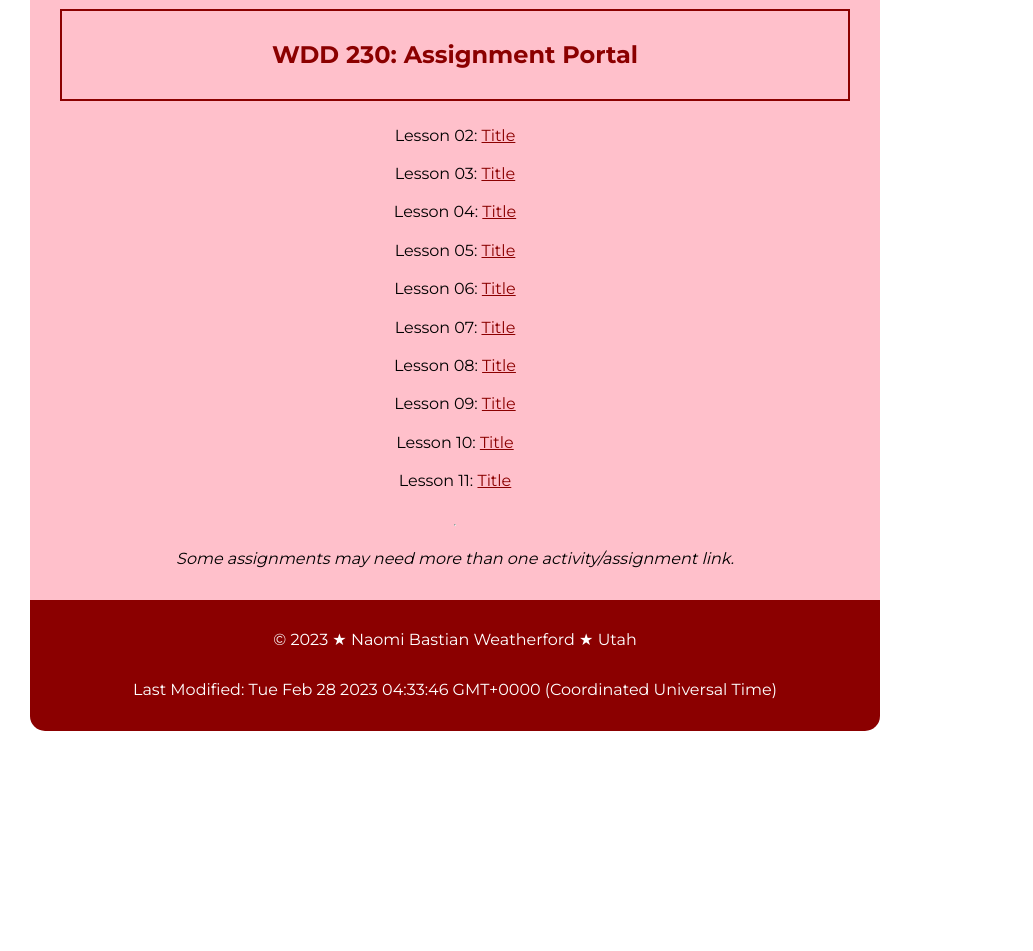
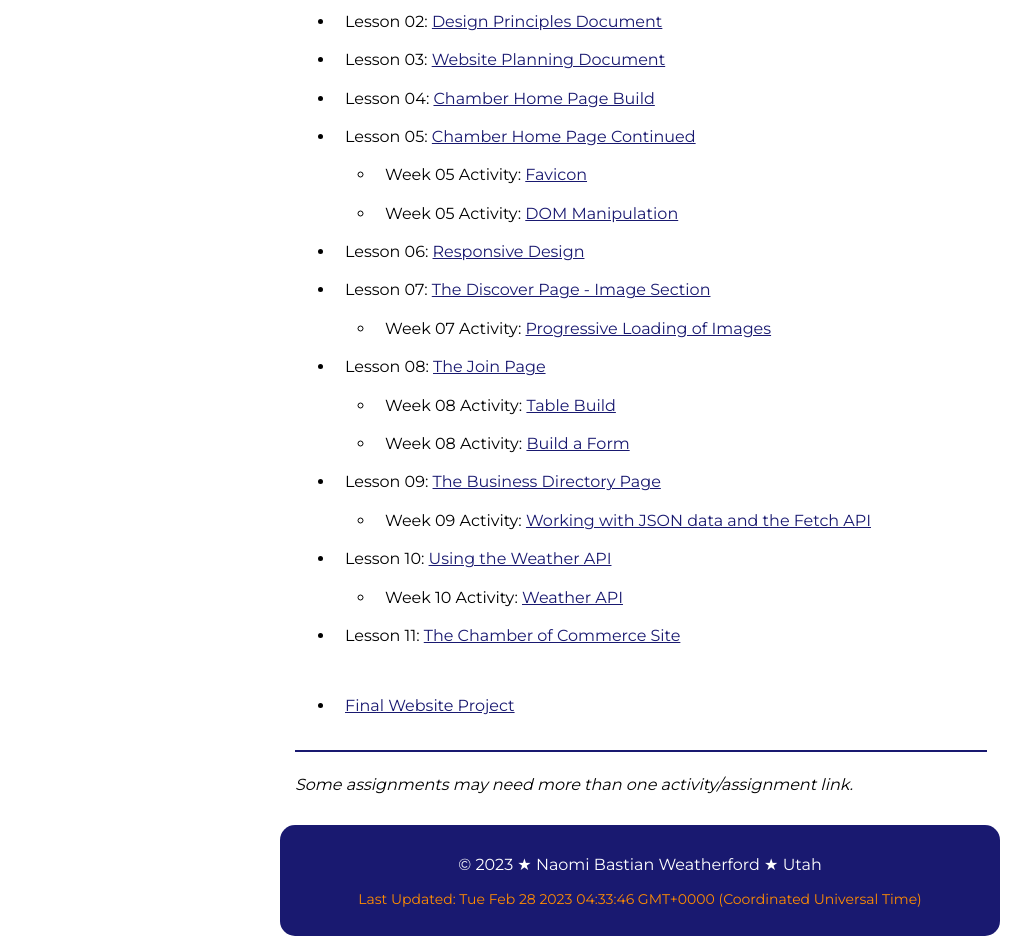
Before and after one commit to astronaomical/wdd230, a plain HTML site: page index.html in a window 1280 px wide. Shown: the part 495-1446 px from the top of the page, without its empty margins (0-1033 px from the left). Before the commit the page ends 1256 px from the top, so only its background shows below. Drawn offline with nearby package versions, Linux system fonts and the light colour scheme.

Commit message:
Added folders, changed CSS, added links

```diff
--- a/index.html
+++ b/index.html
@@ -14,29 +14,68 @@
   </head>
   <body>
     <header>
-        <img src="images/portrait.jpg" alt="Family Portrait">
+      <img src="images/portrait.jpg" alt="Family Portrait" />
       <h1>Naomi Bastian Weatherford</h1>
     </header>
     <main>
       <h2>WDD 230: Assignment Portal</h2>
       <ul>
-        <li>Lesson 02: <a href="#" title="#">Title</a></li>
-        <li>Lesson 03: <a href="#" title="#">Title</a></li>
-        <li>Lesson 04: <a href="#" title="#">Title</a></li>
-        <li>Lesson 05: <a href="#" title="#">Title</a></li>
-        <li>Lesson 06: <a href="#" title="#">Title</a></li>
-        <li>Lesson 07: <a href="#" title="#">Title</a></li>
-        <li>Lesson 08: <a href="#" title="#">Title</a></li>
-        <li>Lesson 09: <a href="#" title="#">Title</a></li>
-        <li>Lesson 10: <a href="#" title="#">Title</a></li>
-        <li>Lesson 11: <a href="#" title="#">Title</a></li>
+        <li>Lesson 02: <a href="#" title="#">Design Principles Document</a></li>
+        <li>Lesson 03: <a href="#" title="#">Website Planning Document</a></li>
+        <li>Lesson 04: <a href="#" title="#">Chamber Home Page Build</a></li>
+        <li>
+          Lesson 05: <a href="#" title="#">Chamber Home Page Continued</a>
+        </li>
+        <ul>
+          <li>Week 05 Activity: <a href="#" title="#">Favicon</a></li>
+          <li>Week 05 Activity: <a href="#" title="#">DOM Manipulation</a></li>
+        </ul>
+        <li>Lesson 06: <a href="#" title="#">Responsive Design</a></li>
+        <li>
+          Lesson 07: <a href="#" title="#">The Discover Page - Image Section</a>
+        </li>
+        <ul>
+          <li>
+            Week 07 Activity:
+            <a href="#" title="#">Progressive Loading of Images</a>
+          </li>
+        </ul>
+        <li>Lesson 08: <a href="#" title="#">The Join Page</a></li>
+        <ul>
+          <li>Week 08 Activity: <a href="#" title="#">Table Build</a></li>
+          <li>Week 08 Activity: <a href="#" title="#">Build a Form</a></li>
+        </ul>
+        <li>
+          Lesson 09: <a href="#" title="#">The Business Directory Page</a>
+        </li>
+        <ul>
+          <li>
+            Week 09 Activity:
+            <a href="#" title="#">Working with JSON data and the Fetch API</a>
+          </li>
+        </ul>
+        <li>Lesson 10: <a href="#" title="#">Using the Weather API</a></li>
+        <ul>
+          <li>Week 10 Activity: <a href="#" title="#">Weather API</a></li>
+        </ul>
+        <li>
+          Lesson 11: <a href="#" title="#">The Chamber of Commerce Site</a>
+        </li>
       </ul>
-      <hr>
-      <p><i>Some assignments may need more than one activity/assignment link.</i></p>
+      <ul>
+        <li><a href="#" title="#">Final Website Project</a></li>
+      </ul>
+      <hr />
+      <p>
+        <i>Some assignments may need more than one activity/assignment link.</i>
+      </p>
     </main>
     <footer>
-      <p>&copy; <span id="year"> </span> &#9733; Naomi Bastian Weatherford &#9733; Utah</p>
-      <p id="updated">Last Modified: <span id="lastmodified"></span></p>
+      <p>
+        &copy; <span id="year"> </span> &#9733; Naomi Bastian Weatherford
+        &#9733; Utah
+      </p>
+      <p id="updated">Last Updated: <span id="lastmodified"></span></p>
     </footer>
     <script src="scripts/index.js"></script>
   </body>
--- a/styles/index.css
+++ b/styles/index.css
@@ -1,44 +1,40 @@
-@import url('https://fonts.googleapis.com/css?family=Montserrat:400,500,700');
+@import url('https://fonts.googleapis.com/css2?family=Montserrat:wght@400;500;700&family=Playfair+Display:wght@400;500;700&display=swap');
 
 html {
   font-family: 'Montserrat', sans-serif;
 }
 
 body {
-  max-width: 850px;
+  max-width: 720px;
   background: white;
-  padding: 30px;
-
+  margin: auto;
+  padding: 15px;
 }
 
 header {
-  background: darkred;
+  background: midnightblue;
   display: flex;
   flex-direction: row;
   align-items: center;
   justify-content: center;
-  text-align: center;
   padding: 30px;
-  border-top-left-radius: 15px;
-  border-top-right-radius: 15px;
+  border-radius: 15px;
 }
 
 header img {
-  max-width: 250px;
+  max-width: 180px;
+  margin: 0 15px 0 0;
   padding: 15px;
   border: 2.5px solid white;
 }
 
 header h1 {
   color: white;
-  font-size: 2.5em;
+  font-size: 3em;
   padding: 15px;
-  max-width: 325px;
 }
 
 main {
-  background: pink;
-  text-align: center;
   padding: 15px;
   display: flex;
   flex-direction: column;
@@ -46,34 +42,44 @@ main {
 }
 
 main h2 {
-  color: darkred;
-  font-size: 1.5em;
-  padding: 30px 15px;
+  font-family: 'Playfair Display', serif;
+  color: midnightblue;
+  font-size: 2em;
+  padding: 25px 15px;
   margin: 15px 15px 0 15px;
-  border: 2.5px solid darkred;
-}
-
-main ul {
-  list-style-type: none;
-  padding: 0;
+  border: 2.5px solid midnightblue;
 }
 
 main ul li {
   padding: 10px;
 }
 
-main ul li a {
-  color: darkred;
+main ul li a:link, main ul li a:visited  {
+  color: midnightblue;
+}
+
+main ul li a:hover, main ul li a:active  {
+  color: darkorange;
+}
+
+hr {
+  border: 1px solid midnightblue;
+  width: 100%;
 }
 
 footer {
-  background: darkred;
+  background: midnightblue;
   color: white;
   padding: 15px;
   text-align: center;
   display: flex;
   flex-direction: column;
   justify-content: center;
-  border-bottom-left-radius: 15px;
-  border-bottom-right-radius: 15px;
+  border-radius: 15px;
 }
+
+#updated {
+  font-size: 0.875em;
+  color: darkorange;
+  margin-top: 0;
+}
```
Also changed, not shown: lesson2/design-principles.html (added).
